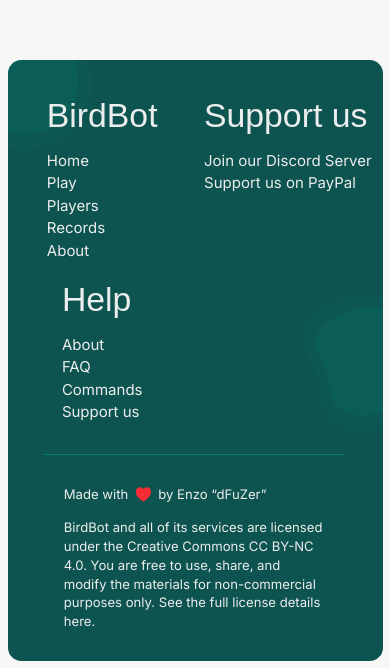
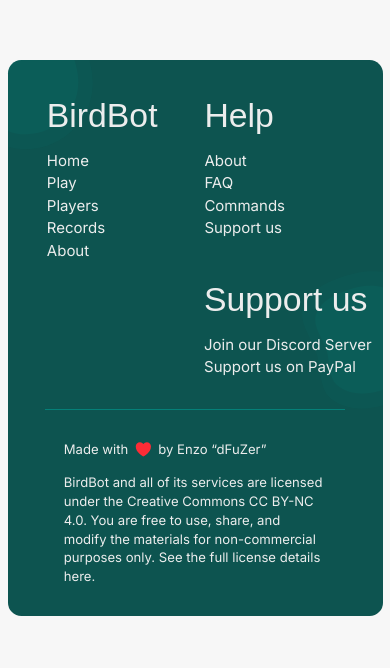
Before and after one commit to dFuZer/birdbot, a Next.js app in the folder website/: page / in a window 390 px wide. Shown: the part 3378-4046 px from the top of the page. After the commit the page ends 4001 px from the top, so only its background shows below. Built offline with nearby package versions, Linux system fonts and the light colour scheme; a web font is replaced by a local one.

Commit message:
style(website): improve footer responsive

```diff
--- a/website/src/components/root-layout/LayoutFooter.tsx
+++ b/website/src/components/root-layout/LayoutFooter.tsx
@@ -22,8 +22,9 @@
                         </div>
                     </div>
                 </div>
-                <div className="flex justify-center">
-                    <div className="w-fit">
+                <div className="order-1 sm:hidden"></div>
+                <div className="order-1 flex justify-center sm:order-none">
+                    <div className="w-[12rem] sm:w-fit">
                         <h3 className={`${katibehFont.className} mb-4 text-4xl`}>Support us</h3>
                         <div className="flex flex-col">
                             <Link href={DISCORD_SERVER_LINK}>Join our Discord Server</Link>
@@ -32,7 +33,7 @@
                     </div>
                 </div>
                 <div className="flex justify-center">
-                    <div className="w-fit">
+                    <div className="w-[12rem] sm:w-fit">
                         <h3 className={`${katibehFont.className} mb-4 text-4xl`}>Help</h3>
                         <div className="flex flex-col">
                             {ABOUT_LINKS.children!.map((link) => (
```
